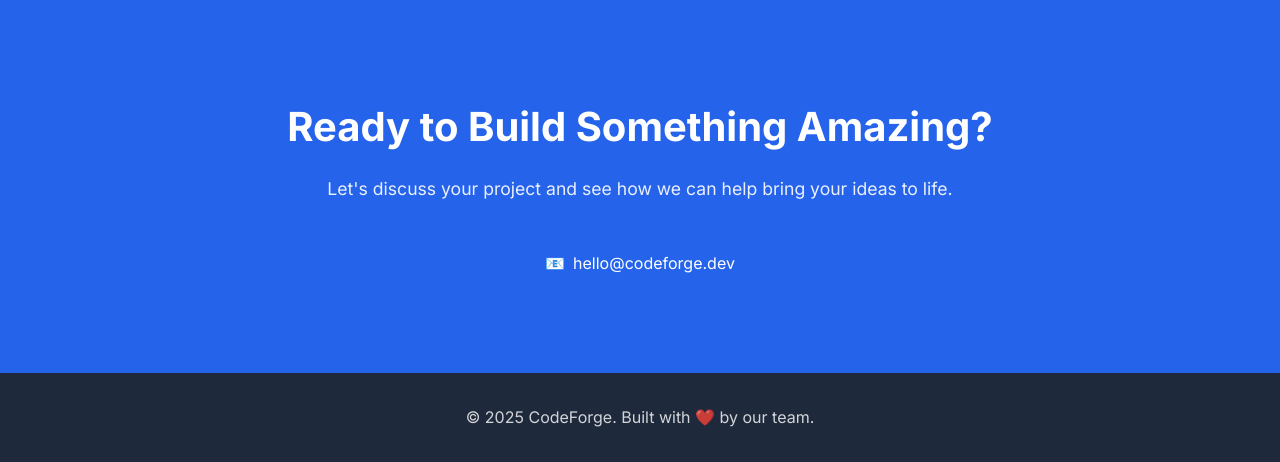
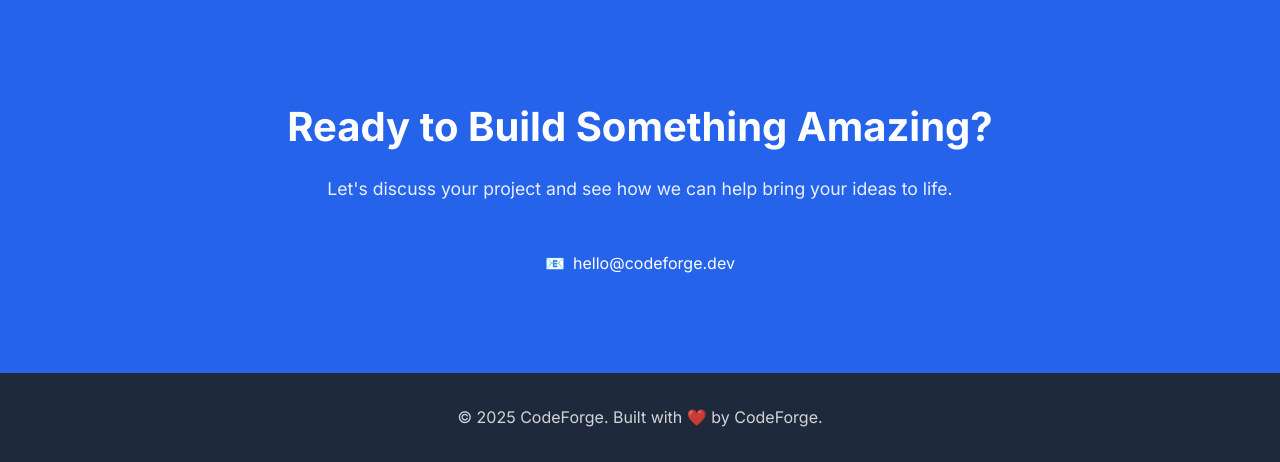
Before and after one commit to Aslamkv/codeforge, a Django app: page / in a window 1280 px wide. Shown: the part 2996-3458 px from the top of the page. Run offline with Django 4.2, Linux system fonts and the light colour scheme; data comes from the database, SQL or seed files in the repository; data that the repository does not hold is empty.

Commit message:
fix: fixed footer caption

```diff
--- a/templates/landing/home.html
+++ b/templates/landing/home.html
@@ -218,7 +218,7 @@
     <!-- Footer -->
     <footer class="footer">
         <div class="container">
-            <p>&copy; {% now "Y" %} CodeForge. Built with ❤️ by our team.</p>
+            <p>&copy; {% now "Y" %} CodeForge. Built with ❤️ by CodeForge.</p>
         </div>
     </footer>
 
```
